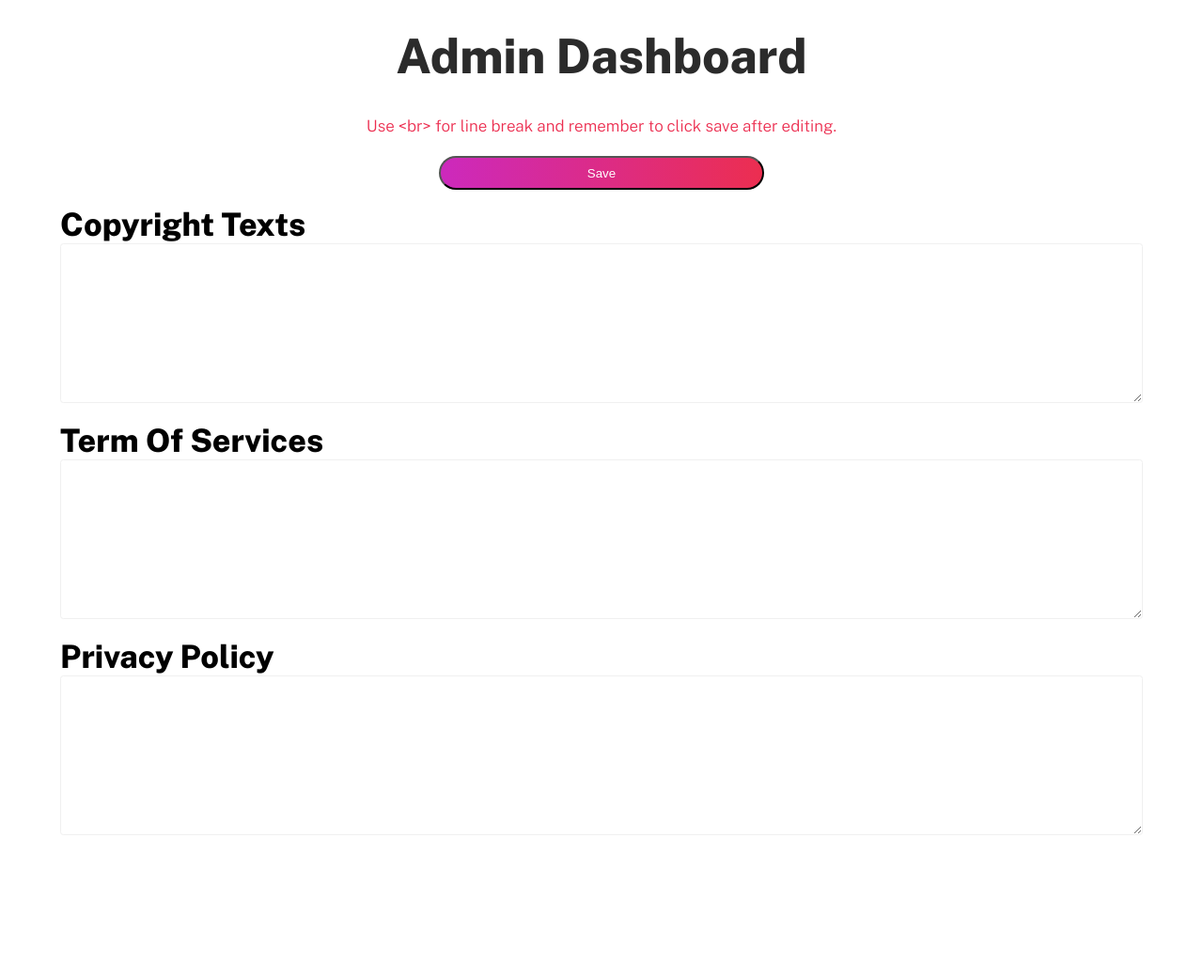
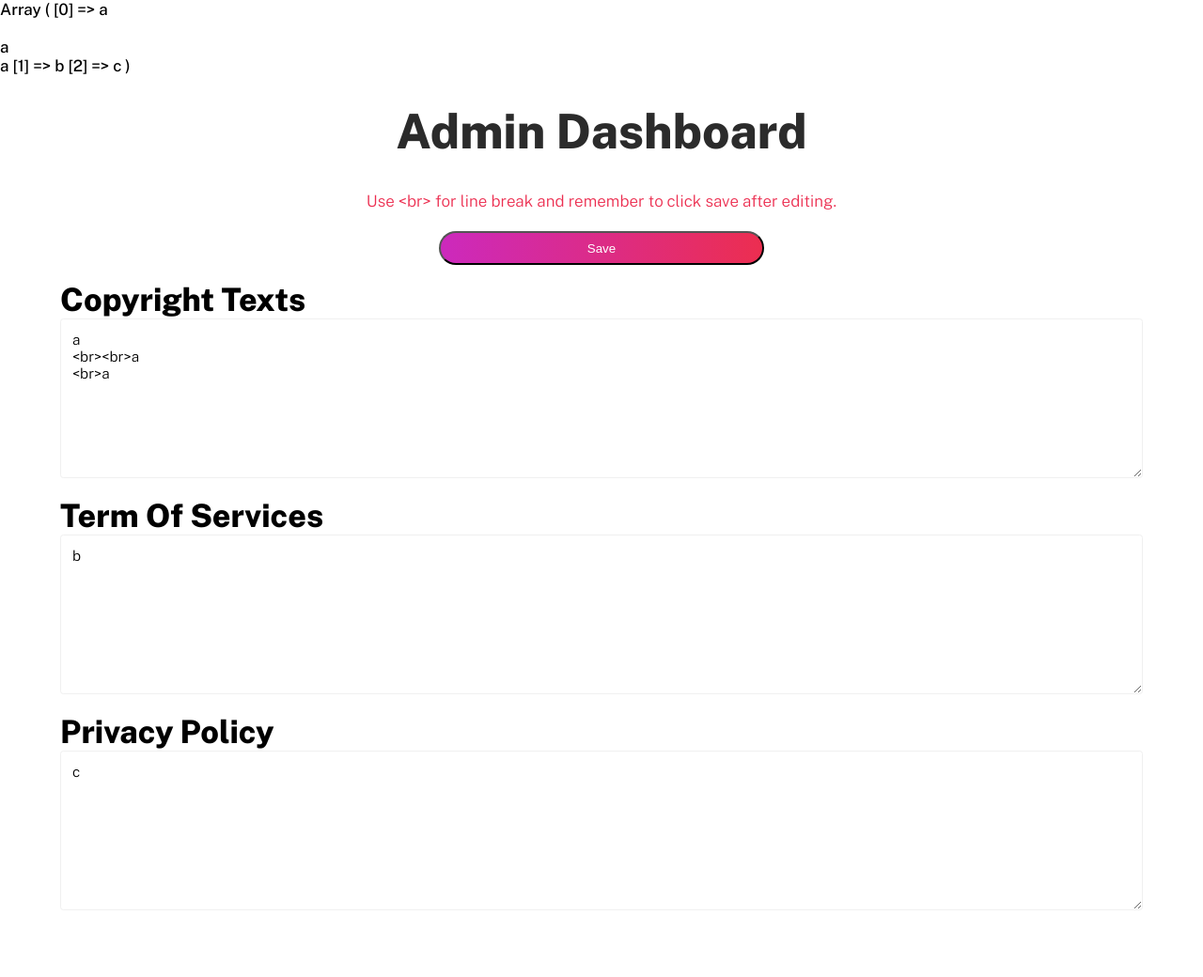
Before and after one commit to Nguyen-Huu-Huan/Mall-Project, a PHP site: page /admin-dashboard.php in a window 1280 px wide. Shown: the whole page at 94% size. Before the commit the page ends 889 px from the top, so only its background shows below. Run offline with PHP 8.4, Linux system fonts and the light colour scheme; data that the repository does not hold is empty.

Commit message:
update admin dashboard

```diff
--- a/admin-dashboard.php
+++ b/admin-dashboard.php
@@ -1,20 +1,22 @@
 <?php
+
 $fp = fopen('data.csv', 'r');
 while ($line = fgets($fp)) {
   $texts[] = $line;
 };
 
+print_r($texts);
+
 if (isset($_POST['admin-dashboard'])) {
+  $fp = fopen('data.csv', 'w');
   $copyright = $_POST['copyright-text'];
   $tos = $_POST['tos-text'];
   $privacy = $_POST['privacy-text'];
-  flock($fp, LOCK_SH);
-  $datafile = fopen('data .csv', 'w');
+  fwrite($fp,str_replace("\n","<br>",(rtrim($copyright,"\n"))). "\n") ;
+  fwrite($fp,str_replace("\n","<br>",(rtrim($tos,"\n"))). "\n") ;
+  fwrite($fp,str_replace("\n","<br>",(rtrim($privacy,"\n"))). "\n") ;
+}
 
-  fwrite($datafile,$copyright . "\n");
-  fwrite($datafile,$tos."\n");
-  fwrite($datafile,$privacy."\n");
-}
 ?>
 
 <!DOCTYPE html>
@@ -40,19 +42,19 @@ if (isset($_POST['admin-dashboard'])) {
     <div class="container">
       <div class="row">
         <div class="col-100">
-          <form method="post" name="admin-dashboard-form">
+          <form method="post" name="admin-dashboard-form" action="<?php $_SERVER["PHP_SELF"]?>">
           <div style="margin:0 35%">
           <button class="btn" style="width: 100%;" type="submit" name="admin-dashboard">Save</button><br>
 
           </div>
             <label class="text-big" for="copyright-text">Copyright Texts</label>
-            <textarea class="ad-textarea" name="copyright-text" placeholder=""><?php echo (str_replace('"', "", $texts[0])) ?></textarea><br>
+            <textarea class="ad-textarea" name="copyright-text" placeholder=""><?php echo $texts[0] ?></textarea><br>
 
             <label class="text-big" for="tos-text">Term Of Services</label>
-            <textarea class="ad-textarea" name="tos-text" placeholder=""><?php echo (str_replace('"', "", $texts[1])) ?></textarea><br>
+            <textarea class="ad-textarea" name="tos-text" placeholder=""><?php echo $texts[1] ?></textarea><br>
 
             <label class="text-big" for="cprivacy-text">Privacy Policy</label>
-            <textarea class="ad-textarea" name="privacy-text" placeholder=""><?php echo (str_replace('"', "", $texts[2])) ?></textarea><br>
+            <textarea class="ad-textarea" name="privacy-text" placeholder=""><?php echo $texts[2] ?></textarea><br>
           </form>
         </div>
       </div>
--- /dev/null
+++ b/data.csv
@@ -0,0 +1,5 @@
+a
+<br><br>a
+<br>a
+b
+c
```
